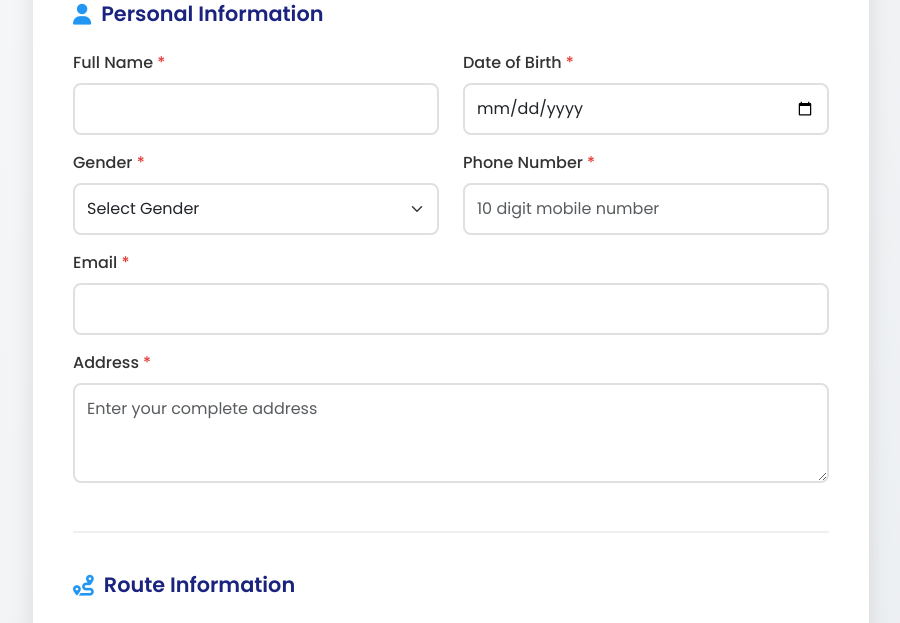
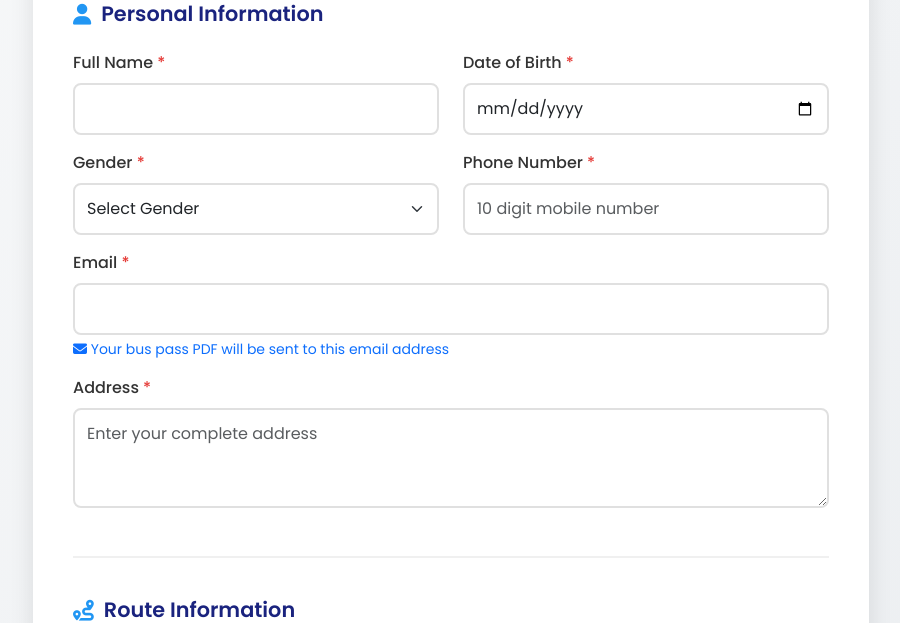
Before and after one commit to Pranay-Suthar/AMTS, a Django app: page /bus-pass/monthly/ in a window 1280 px wide. Shown: the part 366-989 px from the top of the page, without its empty margins (189-1089 px from the left). Run offline with Django 5.2, Linux system fonts and the light colour scheme; a user stored in the database is signed in; some libraries are stand-ins or nearby versions.

Commit message:
Added sending Email function for Monthly-pass and Student-pass

```diff
--- a/AMTS/amts/myAMTS/myAMTS/settings.py
+++ b/AMTS/amts/myAMTS/myAMTS/settings.py
@@ -177,10 +177,11 @@ DEFAULT_FROM_EMAIL = 'AMTS Emergency <vaibhavmevada796@gmail.com>'
 EMERGENCY_HELPLINES = [
     'vaibhavmevada796@gmail.com',  # Primary Emergency Contact
     'cipaha2099@gxuzi.com',  # Test Email for Emergency Notifications
+    'paresh07suva@gmail.com',  # Paresh Emergency Contact
     'emergency@amts.gov.in',
     'control.room@amts.gov.in',
     'safety@amts.gov.in',
-    'admin@amts.gov.in',
+    'admin@amts.gov.in'
 ]
 
 # SMS Configuration (for future implementation)
--- a/AMTS/amts/myAMTS/my_amts/templates/my_amts/bus_pass_form.html
+++ b/AMTS/amts/myAMTS/my_amts/templates/my_amts/bus_pass_form.html
@@ -173,6 +173,9 @@
                     <div class="col-md-12 mb-3">
                         <label class="form-label required-field">Email</label>
                         <input type="email" class="form-control" name="email" required value="{{ user.email }}">
+                        <div class="form-text text-primary">
+                            <i class="fas fa-envelope"></i> Your bus pass PDF will be sent to this email address
+                        </div>
                     </div>
                     <div class="col-md-12 mb-3">
                         <label class="form-label required-field">Address</label>
--- a/AMTS/amts/myAMTS/my_amts/templates/my_amts/monthly_pass_form.html
+++ b/AMTS/amts/myAMTS/my_amts/templates/my_amts/monthly_pass_form.html
@@ -171,6 +171,9 @@
                     <div class="col-md-12 mb-3">
                         <label class="form-label required-field">Email</label>
                         <input type="email" class="form-control" name="email" required value="{{ user.email }}">
+                        <div class="form-text text-primary">
+                            <i class="fas fa-envelope"></i> Your bus pass PDF will be sent to this email address
+                        </div>
                     </div>
                     <div class="col-md-12 mb-3">
                         <label class="form-label required-field">Address</label>
--- a/AMTS/amts/myAMTS/my_amts/templates/my_amts/student_pass_form.html
+++ b/AMTS/amts/myAMTS/my_amts/templates/my_amts/student_pass_form.html
@@ -171,6 +171,9 @@
                     <div class="col-md-12 mb-3">
                         <label class="form-label required-field">Email</label>
                         <input type="email" class="form-control" name="email" required value="{{ user.email }}">
+                        <div class="form-text text-primary">
+                            <i class="fas fa-envelope"></i> Your bus pass PDF will be sent to this email address
+                        </div>
                     </div>
                     <div class="col-md-12 mb-3">
                         <label class="form-label required-field">Address</label>
--- a/AMTS/amts/myAMTS/my_amts/views.py
+++ b/AMTS/amts/myAMTS/my_amts/views.py
@@ -690,6 +690,9 @@ def submit_bus_pass(request):
             dob_str = request.POST.get('date_of_birth')
             date_of_birth = dt.strptime(dob_str, '%Y-%m-%d').date()
 
+            # Get email from form
+            pass_email = request.POST.get('email')
+
             # Create bus pass record
             bus_pass = BusPass.objects.create(
                 user=request.user,
@@ -698,7 +701,7 @@ def submit_bus_pass(request):
                 date_of_birth=date_of_birth,
                 gender=request.POST.get('gender'),
                 phone_number=request.POST.get('phone_number'),
-                email=request.POST.get('email'),
+                email=pass_email,
                 address=request.POST.get('address'),
                 from_stop=request.POST.get('from_stop'),
                 to_stop=request.POST.get('to_stop'),
@@ -715,11 +718,15 @@ def submit_bus_pass(request):
             bus_pass.pdf_file = pdf_path
             bus_pass.save()
 
+            # Send PDF via email
+            email_sent = send_bus_pass_email(bus_pass, pass_email, pdf_path)
+
             return JsonResponse({
                 'status': 'success',
                 'pass_id': str(bus_pass.pass_id),
                 'pdf_url': f'/media/{pdf_path}',
-                'message': 'Bus pass application submitted successfully!'
+                'email_sent': email_sent,
+                'message': f'Bus pass application submitted successfully! {"PDF sent to " + pass_email if email_sent else "PDF generated successfully"}'
             })
 
         except Exception as e:
@@ -836,6 +843,80 @@ def generate_bus_pass_pdf(bus_pass):
     c.save()
 
     return f"pass_pdfs/{filename}"
+
+def send_bus_pass_email(bus_pass, email_address, pdf_path):
+    """Send bus pass PDF via email"""
+    try:
+        from django.core.mail import EmailMessage
+        from django.conf import settings
+        import os
+
+        # Email subject and content
+        subject = f"🚌 Your AMTS {bus_pass.get_pass_type_display()} Pass - Ready for Use!"
+
+        message = f"""
+Dear {bus_pass.full_name},
+
+🎉 Congratulations! Your AMTS {bus_pass.get_pass_type_display()} Pass has been successfully generated and is ready for use.
+
+📋 Pass Details:
+• Pass ID: {bus_pass.pass_id}
+• Type: {bus_pass.get_pass_type_display()}
+• Route: {bus_pass.from_stop} ↔ {bus_pass.to_stop}
+• Route Number: {bus_pass.route_number}
+• Valid From: {bus_pass.start_date.strftime('%d/%m/%Y')}
+• Valid Until: {bus_pass.end_date.strftime('%d/%m/%Y')}
+
+📱 How to Use Your Pass:
+1. Download and save the attached PDF to your phone
+2. Show the PDF pass to the bus conductor when boarding
+3. Keep a backup copy for your records
+4. The pass is valid for the specified route and dates
+
+🚌 Important Notes:
+• This pass is non-transferable and valid only for the registered user
+• Please carry a valid ID along with your pass
+• Report any issues to AMTS customer service: +91-79-2658-0000
+• Keep your pass safe - replacement charges may apply
+
+Thank you for choosing AMTS for your daily commute!
+
+Best regards,
+AMTS Pass Department
+Ahmedabad Municipal Transport Service
+
+---
+This is an automated email. Please do not reply to this message.
+For support, contact: support@amts.gov.in
+        """
+
+        # Create email with attachment
+        email = EmailMessage(
+            subject=subject,
+            body=message,
+            from_email=settings.DEFAULT_FROM_EMAIL,
+            to=[email_address],
+        )
+
+        # Attach PDF file
+        pdf_full_path = os.path.join(settings.MEDIA_ROOT, pdf_path)
+        if os.path.exists(pdf_full_path):
+            with open(pdf_full_path, 'rb') as pdf_file:
+                email.attach(
+                    f"AMTS_{bus_pass.get_pass_type_display()}_Pass_{bus_pass.pass_id}.pdf",
+                    pdf_file.read(),
+                    'application/pdf'
+                )
+
+        # Send email
+        email.send(fail_silently=False)
+
+        print(f"✅ Bus pass PDF sent successfully to: {email_address}")
+        return True
+
+    except Exception as e:
+        print(f"❌ Failed to send bus pass email to {email_address}: {str(e)}")
+        return False
 
 @login_required
 def my_passes(request):
```
Also changed, not shown: AMTS/amts/myAMTS/db.sqlite3, 1 other file.
